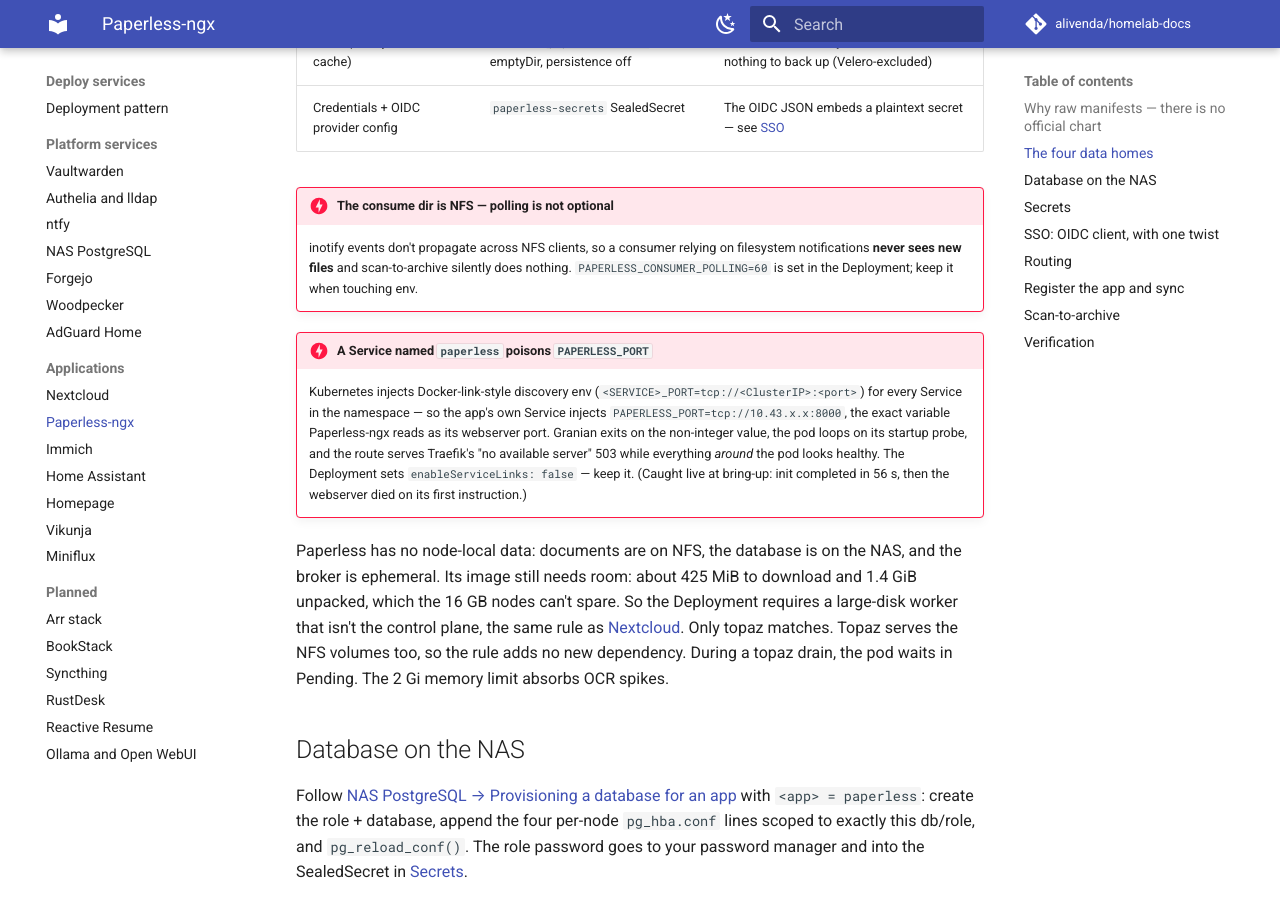
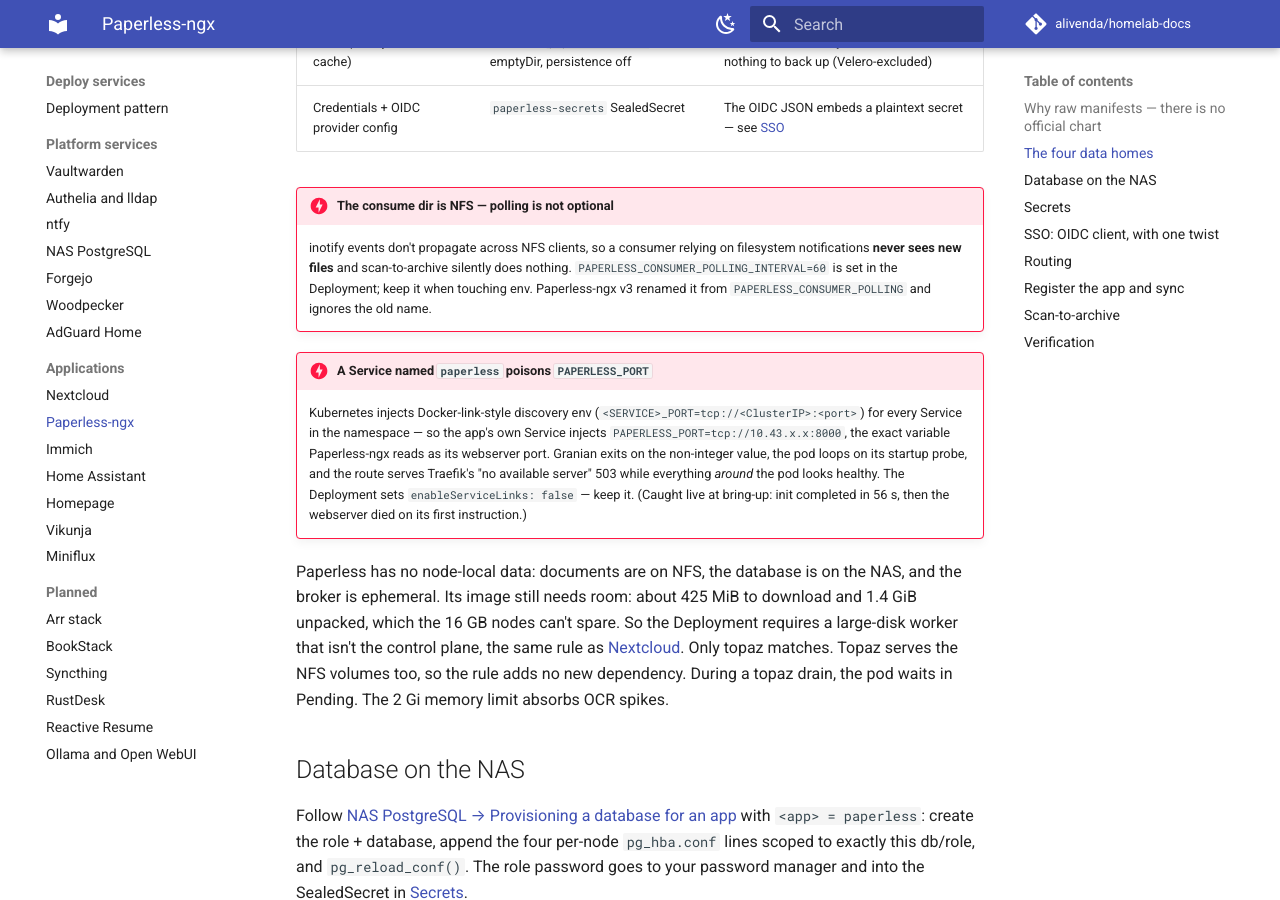
Before and after one commit to alivenda/homelab-docs, an MkDocs documentation site: the page built from docs/deploy/paperless.md, in a window 1280 px wide and 900 px high, scrolled down 1436 px. Built offline with MkDocs 1.6.1 and Material for MkDocs 9.7.7, drawn with Linux system fonts in a browser that asks for light colours; comment, search, counter and statistics services are not loaded; some of the changed text lies outside the part shown.

Commit message:
docs(paperless): use v3's polling variable name
Paperless-ngx v3 ignores PAPERLESS_CONSUMER_POLLING, so the runbook now
names PAPERLESS_CONSUMER_POLLING_INTERVAL, matching the Deployment. The
restart commands also use the lowercase namespace and workload names that
kubectl needs.

```diff
--- a/docs/deploy/paperless.md
+++ b/docs/deploy/paperless.md
@@ -50,8 +50,9 @@ Service, an HTTPRoute — one ArgoCD `Application` in `bootstrap/paperless.yaml`
 !!! danger "The consume dir is NFS — polling is not optional"
     inotify events don't propagate across NFS clients, so a consumer relying on
     filesystem notifications **never sees new files** and scan-to-archive silently
-    does nothing. `PAPERLESS_CONSUMER_POLLING=60` is set in the Deployment; keep it
-    when touching env.
+    does nothing. `PAPERLESS_CONSUMER_POLLING_INTERVAL=60` is set in the Deployment;
+    keep it when touching env. Paperless-ngx v3 renamed it from
+    `PAPERLESS_CONSUMER_POLLING` and ignores the old name.
 
 !!! danger "A Service named `paperless` poisons `PAPERLESS_PORT`"
     Kubernetes injects Docker-link-style discovery env
@@ -140,9 +141,9 @@ change one, change both. `PAPERLESS_APPS=allauth.socialaccount.providers.openid_
 
     Two restart rules while iterating here: Authelia reads its config **at startup
     only** (a values/ConfigMap sync does *not* roll the StatefulSet — `kubectl
-    rollout restart statefulset -n Authelia Authelia`), and the same goes for
+    rollout restart statefulset -n authelia authelia`), and the same goes for
     Paperless env after a Secret change (`kubectl rollout restart deployment -n
-    Paperless Paperless`).
+    paperless paperless`).
 
 !!! warning "Link the administrator account after first OIDC login"
     An OIDC login that doesn't match an existing Paperless user **creates a new
```
